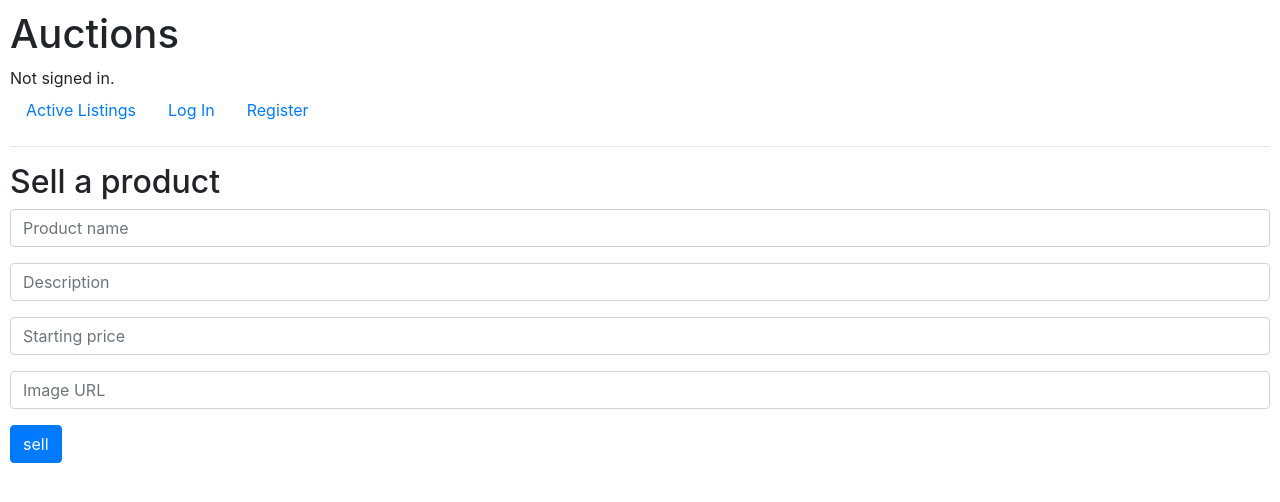
After one commit to LakeSuburbia/CS50-Web, a Django app: page /sell in a window 1280 px wide. The commit adds this page. Shown: the top 502 px of the page. Run offline with Django 3.2, Linux system fonts and the light colour scheme; some libraries are stand-ins or nearby versions.

Commit message:
The user can now add a listing using "sell a product". No bugs detected yet.

```diff
--- a/pset2/commerce/auctions/templates/auctions/layout.html
+++ b/pset2/commerce/auctions/templates/auctions/layout.html
@@ -22,6 +22,9 @@
             </li>
             {% if user.is_authenticated %}
                 <li class="nav-item">
+                    <a class="nav-link" href="{% url 'sell' %}">Sell a product</a>
+                </li>
+                <li class="nav-item">
                     <a class="nav-link" href="{% url 'logout' %}">Log Out</a>
                 </li>
             {% else %}
--- /dev/null
+++ b/pset2/commerce/auctions/templates/auctions/sell.html
@@ -0,0 +1,30 @@
+{% extends "auctions/layout.html" %}
+
+{% block body %}
+
+    <h2>Sell a product</h2>
+
+    {% if message %}
+        <div>{{ message }}</div>
+    {% endif %}
+
+    <form action="{% url 'sell' %}" method="post">
+        {% csrf_token %}
+
+        <div class="form-group">
+            <input class="form-control" type="text" name="product" placeholder="Product name">
+        </div>
+        <div class="form-group">
+            <input class="form-control" type="text" name="description" placeholder="Description">
+        </div>
+        <div class="form-group">
+            <input class="form-control" type="number" name="price" placeholder="Starting price">
+        </div>
+        <div class="form-group">
+            <input class="form-control" type="url" name="image" placeholder="Image URL">
+        </div>
+        <input class="btn btn-primary" type="submit" value="sell">
+    </form>
+
+
+{% endblock %}
--- a/pset2/commerce/auctions/urls.py
+++ b/pset2/commerce/auctions/urls.py
@@ -8,5 +8,6 @@ urlpatterns = [
     path("", views.index, name="index"),
     path("login", views.login_view, name="login"),
     path("logout", views.logout_view, name="logout"),
-    path("register", views.register, name="register")
+    path("register", views.register, name="register"),
+    path("sell", views.sell, name="sell"),
 ] + static(settings.MEDIA_URL, document_root=settings.MEDIA_ROOT)
--- a/pset2/commerce/auctions/views.py
+++ b/pset2/commerce/auctions/views.py
@@ -63,3 +63,22 @@ def register(request):
         return HttpResponseRedirect(reverse("index"))
     else:
         return render(request, "auctions/register.html")
+
+def sell(request):
+    if request.method == "POST":
+        seller = request.user
+        product = request.POST["product"]
+        description = request.POST["description"]
+        price = request.POST["price"]
+        image = request.POST["image"]
+
+        try:
+            listing = Listing(seller = seller, product = product, description = description, price = price, image = image)
+            listing.save()
+        except IntegrityError:
+            return render(request, "auctions/sell.html", {
+                "message": "Listing is in conflict with another listing"
+            })
+        return HttpResponseRedirect(reverse("index"))
+    else:
+        return render(request, "auctions/sell.html")
```
Also changed, not shown: pset2/commerce/db.sqlite3.
